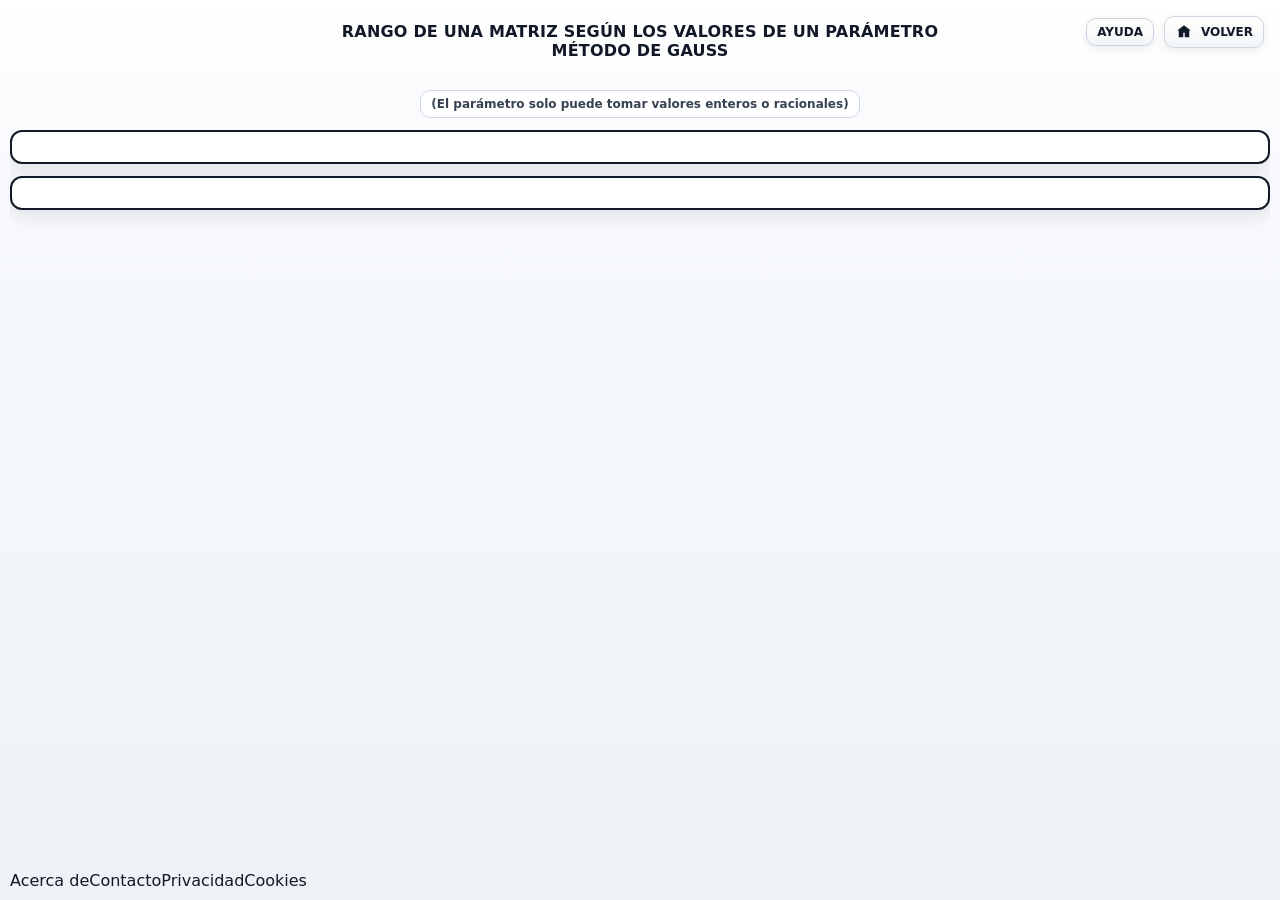
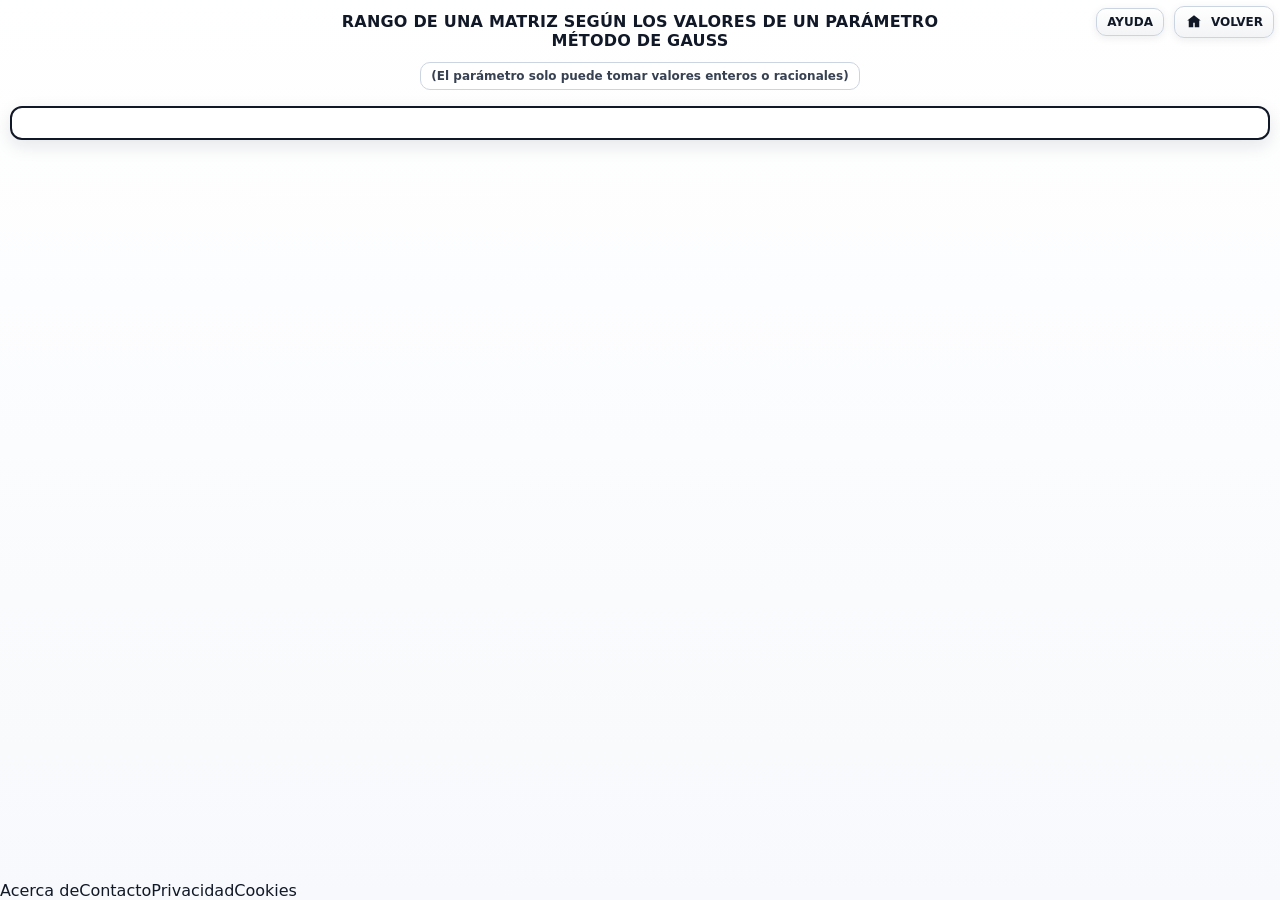

Cambio 070426_2

--- a/PAGINAS/RANGO_DE_UNA_MATRIZ_CON_UN_PARAMETRO_GAUSS/CSS/Hoja_estilo_rango_parametro_gauss.css
+++ b/PAGINAS/RANGO_DE_UNA_MATRIZ_CON_UN_PARAMETRO_GAUSS/CSS/Hoja_estilo_rango_parametro_gauss.css
@@ -1,38 +1,43 @@
 :root{
-  --bg1:#f7f9fc;--bg2:#eef2f7;--panel:#fff;--line:#111827;--line2:#cbd5e1;
+  --bg:#f7f9fc;--panel:#fff;--line:#111827;--line2:#cbd5e1;
   --text:#111827;--muted:#6b7280;--blue:#2563eb;--shadow:0 6px 18px rgba(15,23,42,.10);
-  --r:12px;--sans:system-ui,-apple-system,Segoe UI,Roboto,Ubuntu,Cantarell,Noto Sans,Arial;
+  --r:12px;--gap:10px;--footerH:74px;
+  --sans:system-ui,-apple-system,Segoe UI,Roboto,Ubuntu,Cantarell,Noto Sans,Arial;
   --mono:ui-monospace,SFMono-Regular,Menlo,Monaco,Consolas,"Liberation Mono","Courier New",monospace;
 }
 *{box-sizing:border-box;}
-html,body{height:100%;}
+html,body{height:100%;margin:0;}
 html{overflow:hidden;}
-/* En esta página el scroll vertical debe vivir SOLO en #contenedorCaja3 */
-body{margin:0;font-family:var(--sans);color:var(--text);background:linear-gradient(180deg,#fff 0%,var(--bg1) 20%,var(--bg2) 100%);
-  height:100vh;display:flex;flex-direction:column;overflow:hidden;padding:10px 10px 10px;}
-#tituloinicial,#notaParametro,#contenedor{max-width:none;width:100%;margin:0;}
-#tituloinicial{padding:6px 6px 10px;position:relative;}
-#tituloinicial h1{margin:6px 0 10px;text-align:center;font-size:16px;line-height:1.2;font-weight:900;letter-spacing:.2px;text-transform:uppercase;color:var(--text);}
+body{font-family:var(--sans);color:var(--text);background:linear-gradient(180deg,#fff 0%,var(--bg) 100%);display:flex;flex-direction:column;height:100vh;overflow:hidden;}
+
+#calculadora{display:flex;flex-direction:column;flex:1 1 auto;min-height:0;overflow:hidden;}
+
+#tituloinicial{padding:6px 6px 0;position:relative;flex:0 0 auto;}
+#tituloinicial h1{margin:6px 0 6px;text-align:center;font-size:16px;line-height:1.2;font-weight:900;letter-spacing:.2px;text-transform:uppercase;color:var(--text);}
 #controlesTop{position:absolute;right:6px;top:6px;display:flex;gap:10px;align-items:center;}
 a{text-decoration:none;color:inherit;}
 .abreVentana,#btnHome,#otraMatriz{display:inline-flex;align-items:center;gap:8px;padding:6px 10px;border-radius:10px;border:1px solid var(--line2);background:linear-gradient(180deg,#fff 0%,#f3f4f6 100%);color:var(--text);font-weight:800;font-size:12px;box-shadow:0 2px 8px rgba(15,23,42,.08);cursor:pointer;user-select:none;}
 #btnHome svg{fill:var(--text);}
-.abreVentana:hover,#btnHome:hover,#otraMatriz:hover{border-color:#94a3b8;filter:brightness(.99);}
+.abreVentana:hover,#btnHome:hover,#otraMatriz:hover{border-color:#94a3b8;}
 .abreVentana:active,#btnHome:active,#otraMatriz:active{transform:translateY(1px);}
 
-#notaParametro{margin:10px 0 12px;text-align:center;}
+#notaParametro{margin:6px 0;text-align:center;flex:0 0 auto;}
 #notaParametro #span1{display:inline-block;padding:6px 10px;border-radius:10px;border:1px solid var(--line2);background:#fff;color:#374151;font-weight:700;font-size:12px;}
 
-#contenedor{display:flex;flex-direction:column;gap:12px;flex:1 1 auto;min-height:0;overflow:hidden;}
+#contenedor{flex:1 1 auto;min-height:0;width:100%;padding:var(--gap);padding-bottom:calc(var(--gap) + var(--footerH));display:flex;flex-direction:column;gap:var(--gap);overflow:hidden;}
 
-/* Contenedores principales */
 #caja1,#caja2,#contenedorCaja3{background:var(--panel);border:2px solid var(--line);border-radius:var(--r);box-shadow:var(--shadow);padding:12px;}
-/* Caja1 y caja2 siempre completas: sin scroll interno */
-#caja1,#caja2{flex:0 0 auto;overflow:visible!important;max-height:none!important;height:auto!important;}
-#caja1:empty,#caja2:empty,#contenedorCaja3:empty{min-height:34px;}
-#caja2,#contenedorCaja3{display:none;}
 
-/* Base */
+#caja1{flex:0 0 auto;max-height:40vh;overflow-y:auto;overflow-x:hidden;}
+#caja2{flex:0 0 auto;max-height:38vh;overflow-y:auto;overflow-x:hidden;position:relative;display:none;flex-wrap:wrap;align-items:center;gap:10px;}
+#contenedorCaja3{flex:1 1 auto;min-height:200px;overflow-y:auto;overflow-x:hidden;display:none;padding-bottom:14px;}
+#contenedorCaja3.casosWrap{display:flex;flex-wrap:wrap;gap:10px;align-content:flex-start;}
+
+#caja1:empty,#caja2:empty,#contenedorCaja3:empty{min-height:34px;}
+
+#btnToggleTrabajos{display:none;position:absolute;top:6px;right:6px;z-index:10;padding:4px 10px;border-radius:8px;border:1px solid var(--line2);background:linear-gradient(180deg,#fff 0%,#f3f4f6 100%);color:var(--text);font-weight:800;font-size:11px;cursor:pointer;}
+#btnToggleTrabajos:hover{border-color:#94a3b8;}
+
 h2,h3{margin:0;color:var(--text);}
 p{margin:6px 0;color:var(--text);}
 label{font-weight:800;color:var(--text);font-size:12px;}
@@ -44,18 +49,15 @@ button:disabled{opacity:.55;cursor:not-allowed;transform:none;box-shadow:none;}
 input[type="text"]{width:140px;max-width:100%;padding:6px 8px;border-radius:8px;border:1px solid var(--line2);background:#fff;color:var(--text);outline:none;font-size:12px;}
 input[type="text"]:focus{border-color:#60a5fa;box-shadow:0 0 0 3px rgba(37,99,235,.18);}
 
-/* Matriz de entrada */
 table{border-collapse:separate;border-spacing:8px 6px;}
 td{vertical-align:middle;}
 #caja12 td{text-align:left;}
 #caja12 table input[type="text"]{width:54px;font-family:var(--mono);font-size:12px;padding:4px 6px;border-radius:6px;}
 
-/* Inputs iniciales en línea */
 #caja112{display:flex;gap:10px;flex-wrap:nowrap;align-items:flex-end;}
 #caja112>div{display:flex;flex-direction:column;gap:4px;}
 #caja112 input[type="text"]{width:40px !important;}
 
-/* CONTINUAR */
 #caja1.layoutContinuar{display:flex;flex-wrap:nowrap;align-items:stretch;gap:10px;}
 #caja1.layoutContinuar>*{flex:0 0 auto;min-width:0;}
 #caja1.layoutContinuar .panelAuto{width:max-content;max-width:100%;}
@@ -64,13 +66,8 @@ td{vertical-align:middle;}
 .panelTitle{font-weight:900;margin:0 0 6px 0;}
 .sectionTitle{margin:0 0 8px 0;}
 
-/* Opciones más separadas */
 .optionRow{display:flex;align-items:center;gap:8px;flex-wrap:wrap;margin:12px 0;}
-
-/* Botones a la izquierda */
 .btnRow{display:flex;justify-content:flex-start;gap:8px;align-items:center;margin-top:10px;}
-
-/* Utilidades */
 .rowFlex{display:flex;align-items:center;gap:8px;}
 .rowFlexWrap{display:flex;align-items:center;gap:8px;flex-wrap:wrap;}
 .rowGap6{gap:6px;}
@@ -84,53 +81,31 @@ td{vertical-align:middle;}
 .w40{width:40px !important;}
 .muted{color:var(--muted);font-weight:800;font-size:12px;}
 
-/* SOLUCIÓN */
 #caja1.layoutSol{display:grid;grid-template-columns:1fr;grid-template-areas:"titulo" "mats";gap:10px;align-items:start;overflow-x:hidden;}
 #caja1.layoutSol>.tituloSol{grid-area:titulo;font-weight:900;font-size:18px;margin:0;}
 #caja1.layoutSol>.gridSol{grid-area:mats;display:flex;gap:18px;flex-wrap:wrap;align-content:flex-start;min-width:0;}
 #caja1.layoutSol>.gridSol>.panelSol{flex:0 0 auto;width:max-content;max-width:100%;}
 .panelSol{border:1px solid #d1d5db;border-radius:12px;padding:8px;background:#fff;}
 
-/* Caja2 fija y completa; el único scroll vertical debe estar en #contenedorCaja3 */
-#caja2{display:flex;align-items:center;gap:14px;flex-wrap:wrap;overflow:visible;}
-#contenedorCaja3{
-  flex:1 1 auto;
-  min-height:0;
-  max-height:none;
-  overflow-y:auto;
-  overflow-x:hidden;
-  box-sizing:border-box;
-  padding-bottom:14px;
-}
-#caja2>div{flex:0 0 auto;}
-#contenedorCaja3.casosWrap{display:flex;flex-wrap:wrap;gap:10px;align-items:stretch;}
-
 .casosCard{border:1px solid #d1d5db;border-radius:12px;padding:10px;background:#fff;box-sizing:border-box;flex:0 0 calc(50% - 10px);min-width:420px;}
 .casosPanel{margin-top:10px;border:1px solid #d1d5db;border-radius:12px;padding:10px;background:#fff;}
 .casosLine{font-weight:900;display:flex;align-items:center;gap:8px;flex-wrap:wrap;}
 
-/* Ventana ayuda */
 .ventana{display:none;position:fixed;inset:0;z-index:999;align-items:center;justify-content:center;background:rgba(17,24,39,.35);padding:18px;}
 .contenidoVentana{width:min(980px,95vw);max-height:92vh;overflow:hidden;background:#fff;border:2px solid var(--line);border-radius:14px;box-shadow:0 18px 48px rgba(15,23,42,.22);padding:12px;position:relative;}
 .contenidoVentana h2{font-size:14px;font-weight:900;margin:0 0 10px;text-transform:uppercase;}
 .cierraVentana{position:absolute;right:12px;top:10px;font-size:24px;line-height:1;cursor:pointer;color:var(--text);font-weight:900;}
 #pdf1{border:1px solid var(--line2);border-radius:10px;background:#fff;}
 
-/* Responsive */
-@media (max-width:980px){
+@media(max-width:980px){
   #controlesTop{position:static;justify-content:flex-end;margin:6px 0 0;}
   #tituloinicial h1{font-size:14px;}
   #caja1.layoutContinuar{flex-wrap:wrap;}
   #caja1.layoutContinuar .formAuto{min-width:320px;}
   #caja112{flex-wrap:wrap;}
   .casosCard{min-width:320px;flex:1 1 100%;}
-  #caja2{overflow:visible;}
 }
 
-
-/* Ventanas de ayuda: casi pantalla completa (PC, tablet y móvil) */
 .contenidoVentana{width:min(1400px,96vw)!important;height:92vh!important;max-height:92vh!important;display:flex!important;flex-direction:column!important;align-items:stretch!important;justify-content:flex-start!important}
 .contenidoVentana iframe{flex:1 1 auto!important;width:100%!important;height:100%!important;border:0!important}
 .cierraVentana{width:40px!important;height:40px!important;font-size:26px!important}
-
-#contenedor{height:auto;min-height:0;padding-bottom:0;}
